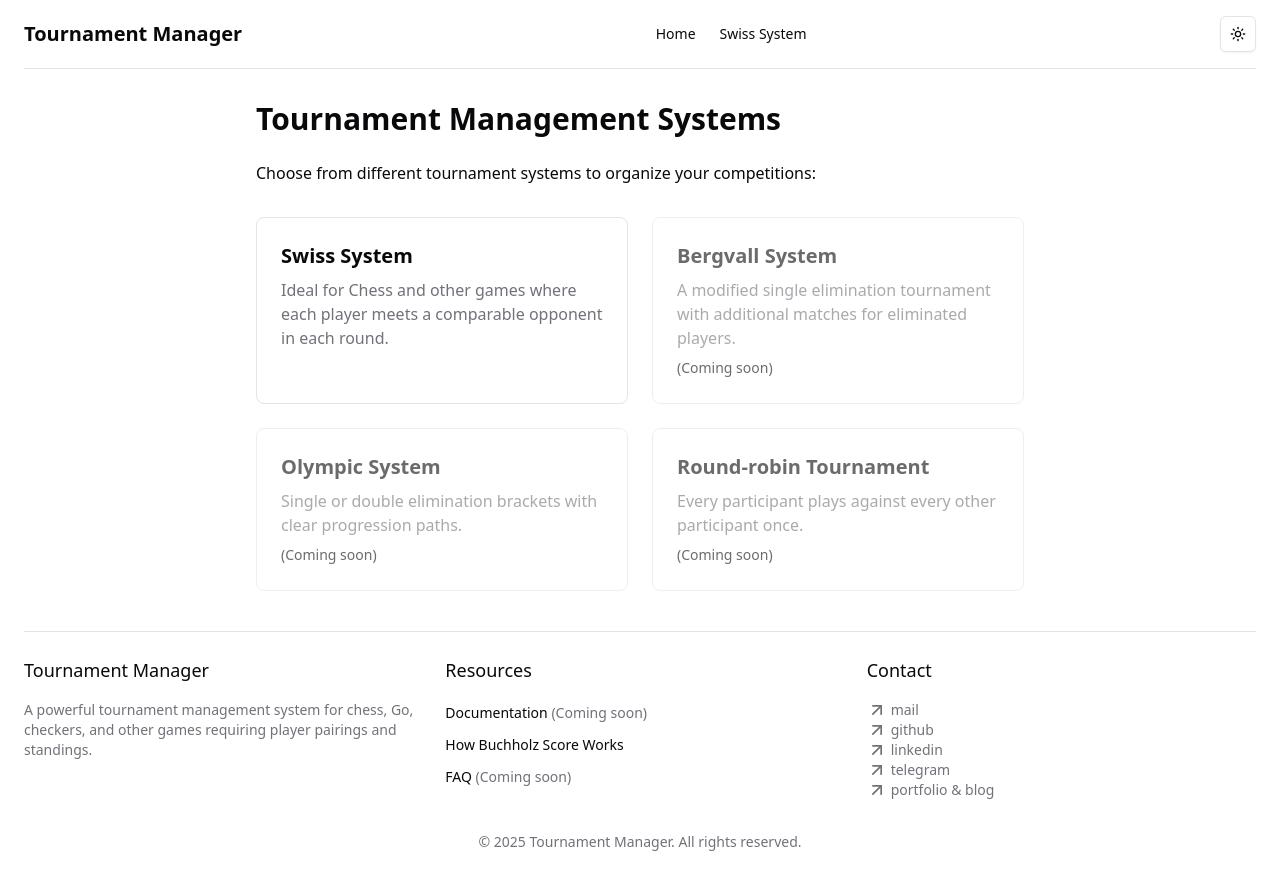
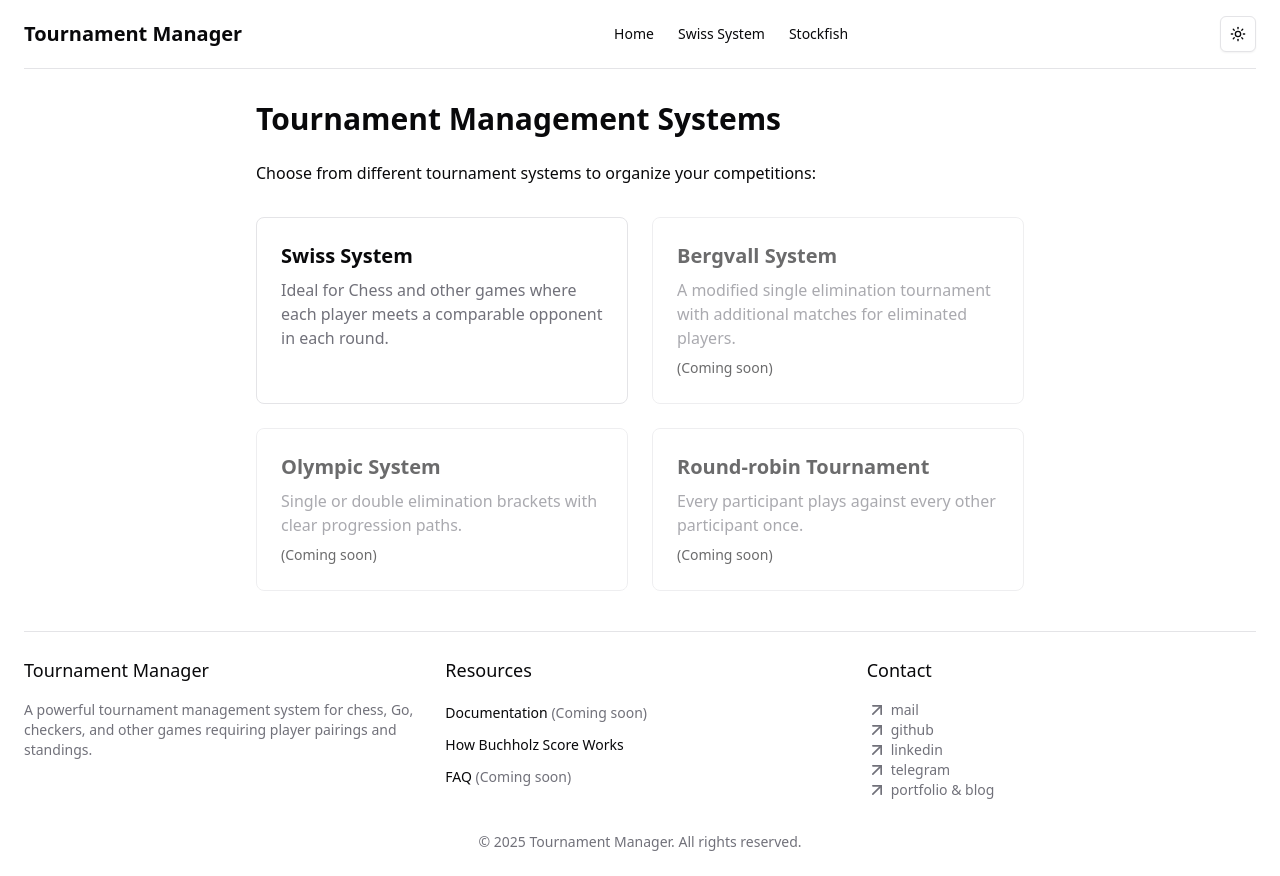
Before and after one commit to tsepakme/aiusha, a React (Vite) app: page / in a window 1280 px wide. Built offline with nearby package versions, Linux system fonts and the light colour scheme.

Commit message:
Add Stockfish route and link to header navigation

```diff
--- a/src/app/App.tsx
+++ b/src/app/App.tsx
@@ -2,6 +2,7 @@ import { ThemeProvider } from "@/shared/theme-provider";
 import { Router, RouterProvider, Route, RootRoute, Outlet } from '@tanstack/react-router';
 import HomePage from '@/pages/HomePage';
 import TournamentPage from '@/pages/TournamentPage';
+import StockfishPage from '@/pages/StockfishPage'; // Add this import
 import { Header } from "../shared/components/Header";
 import { Footer } from "../shared/components/Footer";
 
@@ -31,7 +32,13 @@ const swissRoute = new Route({
   component: TournamentPage,
 });
 
-const routeTree = rootRoute.addChildren([indexRoute, swissRoute]);
+const stockfishRoute = new Route({
+  getParentRoute: () => rootRoute,
+  path: '/stockfish',
+  component: StockfishPage,
+});
+
+const routeTree = rootRoute.addChildren([indexRoute, swissRoute, stockfishRoute]);
 
 const router = new Router({ routeTree });
 
--- a/src/shared/components/Header.tsx
+++ b/src/shared/components/Header.tsx
@@ -14,6 +14,7 @@ export function Header() {
         <nav className="hidden md:flex items-center gap-6" aria-label='Main Navigation'>
           <Link to="/" className="text-sm font-medium hover:underline">Home</Link>
           <Link to="/swiss" className="text-sm font-medium hover:underline">Swiss System</Link>
+          <Link to="/stockfish" className="text-sm font-medium hover:underline">Stockfish</Link>
         </nav>
         <ModeToggle />
       </div>
```
